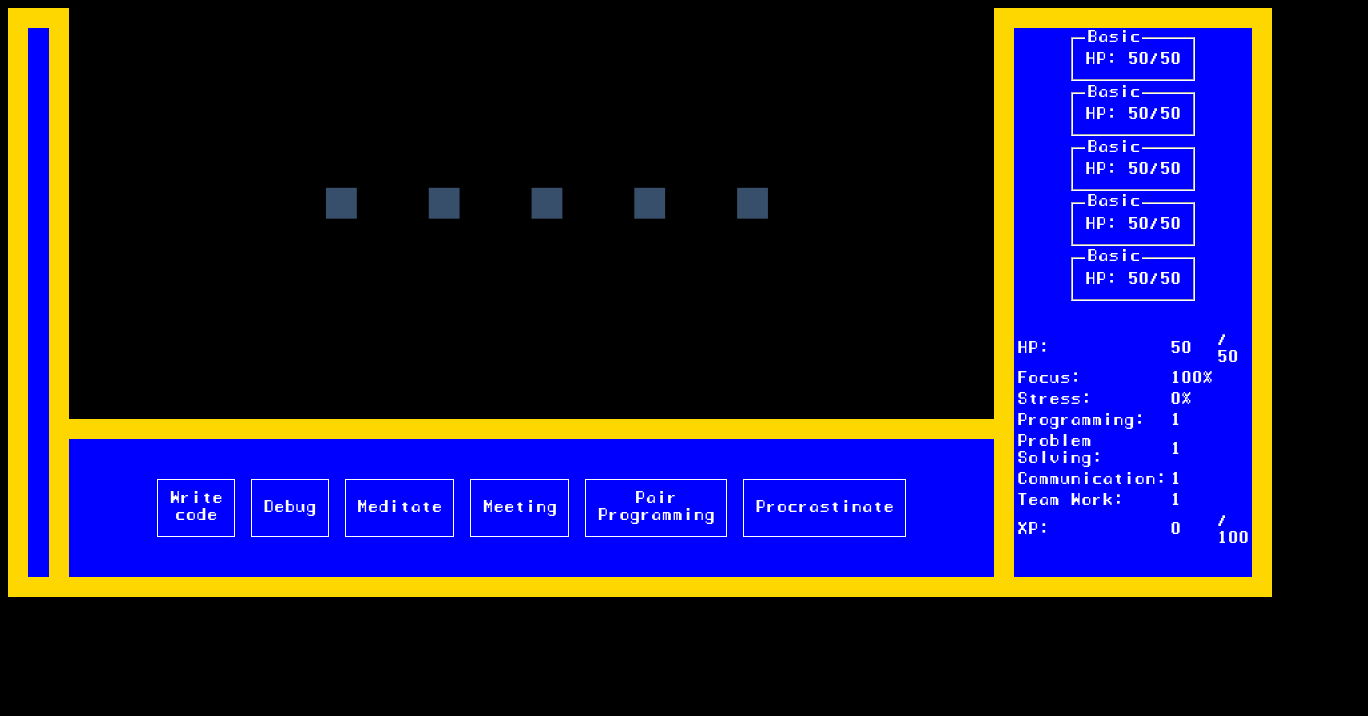
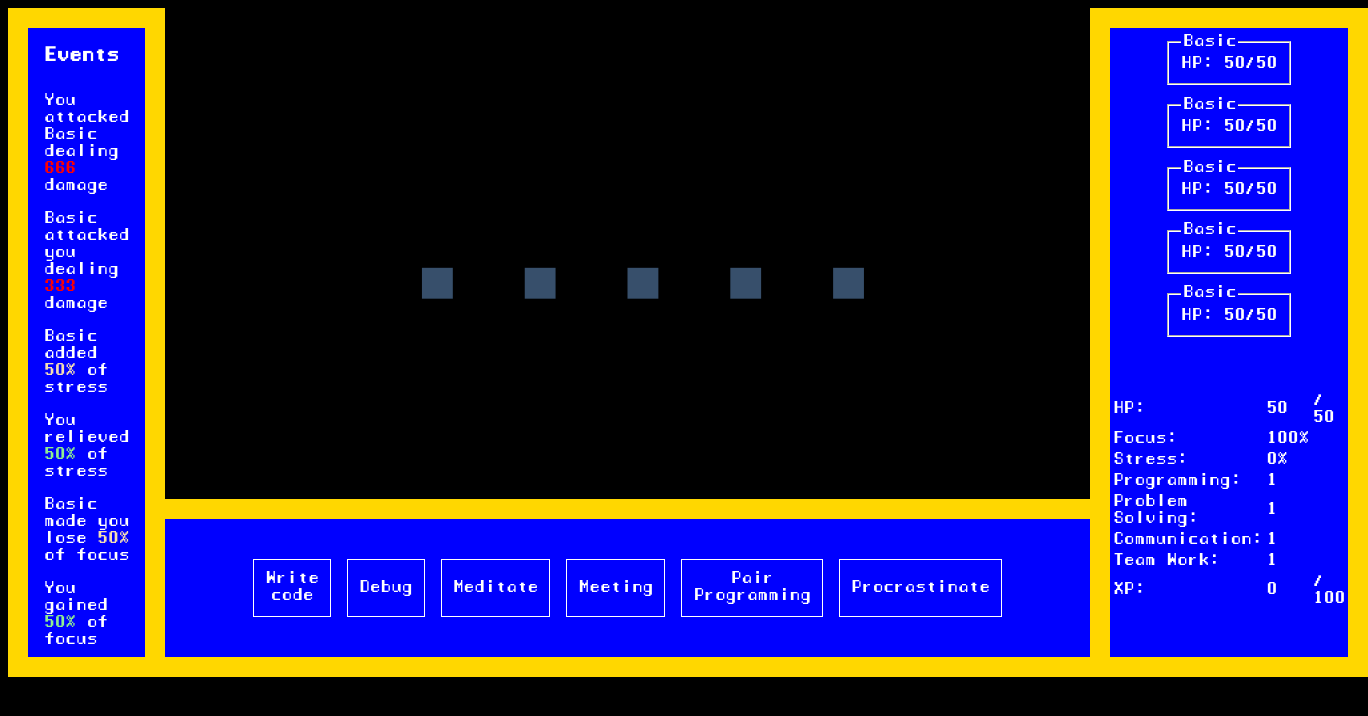
Before and after one commit to NicolaPasquali/offline-game, a website built with webpack: page src/index.html in a window 1280 px wide. Shown: the whole page, 1368 px wide, since content can reach past the window. Built offline with nearby package versions, Linux system fonts and the light colour scheme.

Commit message:
First implementation of LogService for logging battle events. #19

```diff
--- a/src/index.html
+++ b/src/index.html
@@ -7,7 +7,29 @@
     </head>
     <body>
         <div class="game-screen">
-            <div class="game-screen__events_log"></div>
+            <div id="game-screen__events_log">
+                <h3>Events</h3>
+                <!--<div>BasicEnemy attacked you dealing <span style="color: red">5 hp</span></div>-->
+                <!--<div>You attacked BasicEnemy dealing <span style="color: red">20 hp</span></div>-->
+
+                <!--<div>BasicEnemy attacked you dealing <span style="color: red">5 hp</span></div>-->
+                <!--<div>You attacked BasicEnemy dealing <span style="color: lightblue">20 hp</span></div>-->
+
+                <!--<div>BasicEnemy attacked you dealing <span style="color: red">5 hp</span></div>-->
+                <!--<div>You attacked BasicEnemy dealing <span style="color: lightgreen">20 hp</span></div>-->
+
+                <!--<div>BasicEnemy attacked you dealing <span style="color: red">5 hp</span></div>-->
+                <!--<div>You attacked BasicEnemy dealing <span style="color: red">20 hp</span></div>-->
+
+                <!--<div>BasicEnemy attacked you dealing <span style="color: red">5 hp</span></div>-->
+                <!--<div>You attacked BasicEnemy dealing <span style="color: red">20 hp</span></div>-->
+
+                <!--<div>BasicEnemy attacked you dealing <span style="color: red">5 hp</span></div>-->
+                <!--<div>You attacked BasicEnemy dealing <span style="color: red">20 hp</span></div>-->
+
+                <!--<div>BasicEnemy attacked you dealing <span style="color: red">5 hp</span></div>-->
+                <!--<div>You attacked BasicEnemy dealing <span style="color: red">20 hp</span></div>-->
+            </div>
             <div class="game-screen__canvas-container">
                 <canvas id="gameScreen" width="900" height="400"></canvas>
                 <div id="actionsMenu">
--- a/src/index.scss
+++ b/src/index.scss
@@ -24,9 +24,14 @@ body {
     flex-direction: row;
 }
 
-.game-screen__events_log {
+#game-screen__events_log {
     @include basic-section();
     flex: 30;
+    flex-direction: column;
+    padding: 0 1rem;
+    div {
+        margin: .5rem 0;
+    }
 }
 
 .game-screen__canvas-container {
--- a/src/services/BattleSystem.js
+++ b/src/services/BattleSystem.js
@@ -3,6 +3,7 @@ import EnemiesFactory from '../models/enemies/EnemiesFactory';
 import InformationDisplay from './InformationDisplay';
 import PlayerControls from './PlayerControls';
 import Renderer from './Renderer';
+import LogService from './LogService';
 
 export default class BattleSystem {
     constructor() {
@@ -11,12 +12,21 @@ export default class BattleSystem {
         this.player = new Player();
         this.enemies = [];
         this.informationDisplay = new InformationDisplay(this.player, this.enemies);
+        this.logService = new LogService();
     }
 
     startBattle() {
         this._spawnEnemies();
         this._render();
         this._loopBattle();
+        this.logService.logAttack('You', this.enemies[0].name, 666);
+        this.logService.logAttack(this.enemies[0].name, 'you', 333);
+
+        this.logService.addStress(this.enemies[0], 50);
+        this.logService.relieveStress(50);
+
+        this.logService.loseFocus(this.enemies[0], 50);
+        this.logService.addFocus(50);
     }
 
     _spawnEnemies() {
--- /dev/null
+++ b/src/services/LogService.js
@@ -0,0 +1,38 @@
+export default class LogService {
+    constructor() {
+        this._maxEntries = 14;
+        this._logBoard = document.getElementById('game-screen__events_log');
+    }
+
+    logAttack(attacker, target, damage) {
+        let template = `<div>${attacker} attacked ${target} dealing <span style="color: red">${damage}</span> damage</div>`;
+        this._log(template);
+    }
+
+    loseFocus(enemy, amount) {
+        this._parameterAlterationLog(enemy.name, 'made you lose', amount, 'wheat', 'focus');
+    }
+
+    addFocus(amount) {
+        this._parameterAlterationLog('You', 'gained', amount, 'lightgreen', 'focus');
+    }
+
+    addStress(enemy, amount) {
+        this._parameterAlterationLog(enemy.name, 'added', amount, 'wheat', 'stress');
+    }
+
+    relieveStress(amount) {
+        this._parameterAlterationLog('You', 'relieved', amount, 'lightgreen', 'stress');
+    }
+
+    _parameterAlterationLog(origin, action, amount, color, parameter) {
+        let template = `<div>${origin} ${action} <span style="color: ${color}">${amount}%</span> of ${parameter}</div>`;
+        this._log(template);
+    }
+
+    _log(template) {
+        let logElement = document.createElement('template');
+        logElement.innerHTML = template;
+        this._logBoard.appendChild(logElement.content.firstChild);
+    }
+}
```
